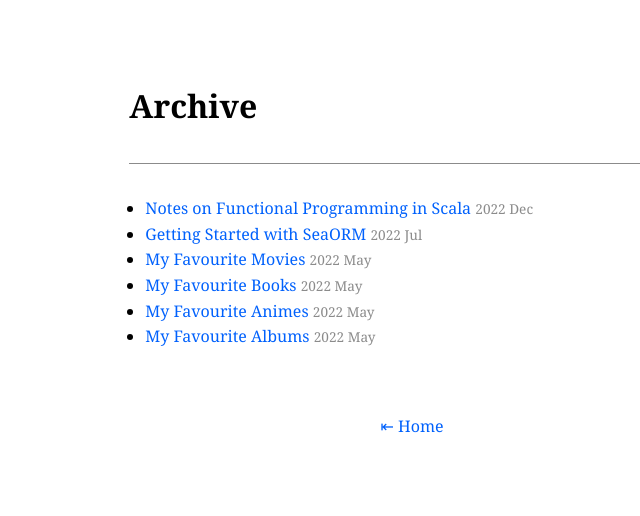
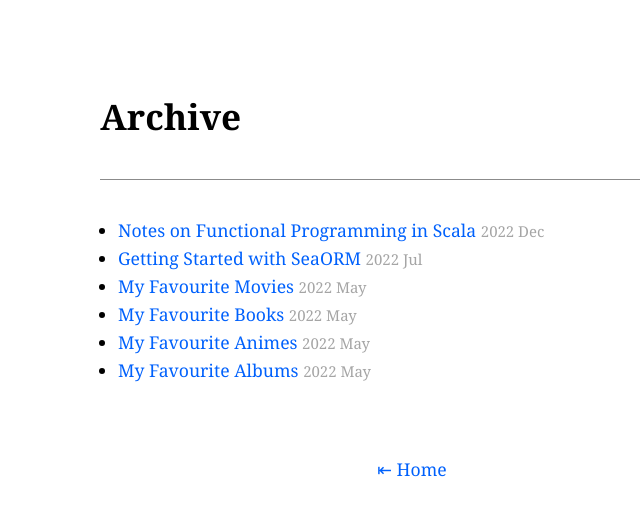
Before and after one commit to anshulxyz/anshulxyz.github.io, a Jekyll site: the page built from archive.md, in a window 1280 px wide. Shown: the top 516 px of the page, without its empty margins (228-868 px from the left). Built offline with Jekyll 4.4.1, drawn with Linux system fonts in a browser that asks for light colours.

Commit message:
Increase font-size

```diff
--- a/_sass/main.scss
+++ b/_sass/main.scss
@@ -13,7 +13,7 @@ html {
   margin: auto;
   line-height: 1.6;
   font-family: $serif;
-  //font-size: calc(1em * 1.05);
+  font-size: calc(1em * 1.1);
   background: white;
   color: black;
 }
@@ -77,7 +77,7 @@ blockquote {
 }
 
 .muted {
-  color: $color-gray-3;
+  color: lighten($color-gray-3, 10%);
 }
 
 ul {
```
